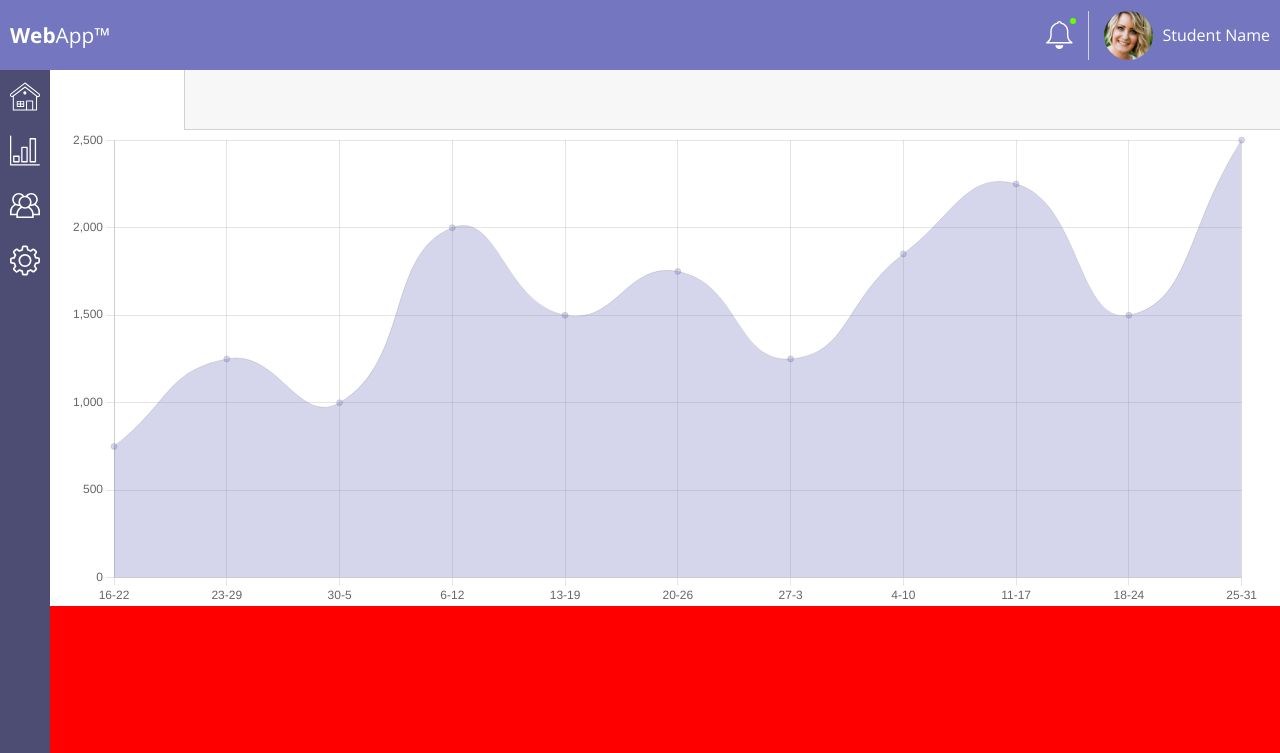
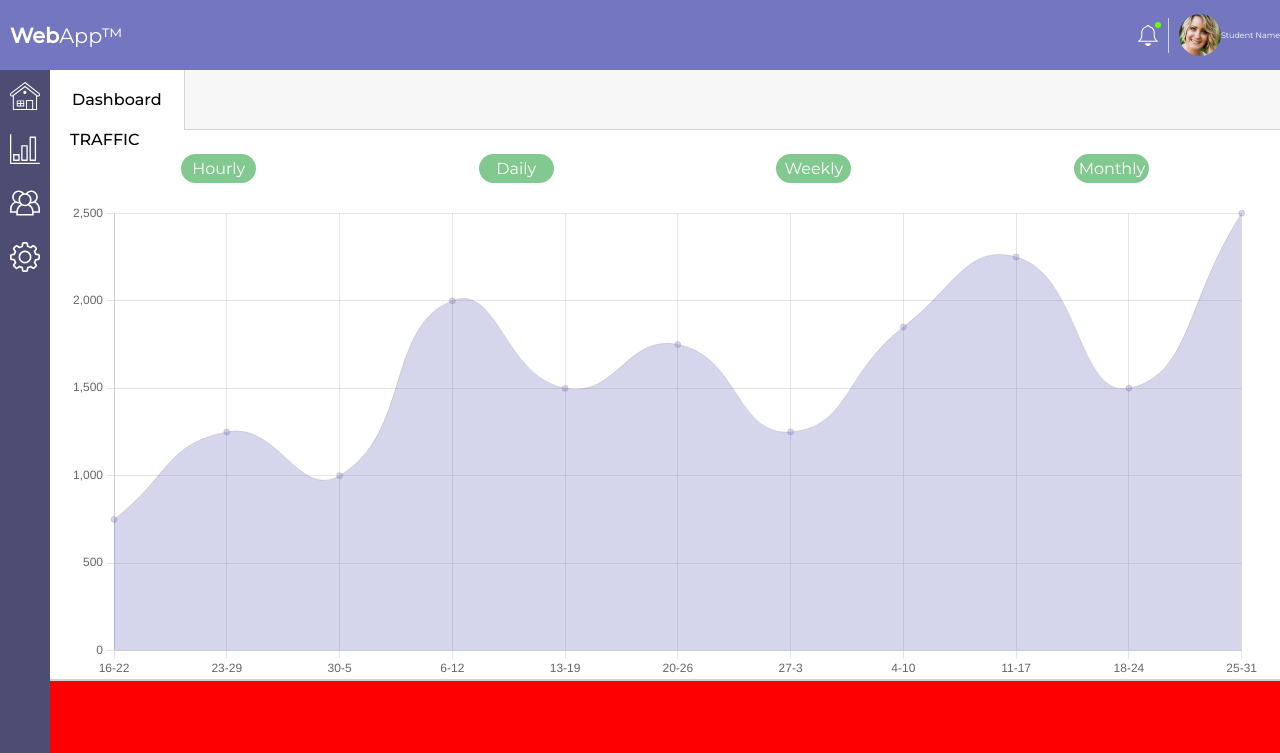
Before and after one commit to AlexEastwood/Web-Dev-Project-7, a plain HTML site: page index.html in a window 1280 px wide. Shown: the top 753 px of the page. Drawn offline with nearby package versions, Linux system fonts and the light colour scheme.

Commit message:
Reworking header for 320px

```diff
--- a/index.html
+++ b/index.html
@@ -7,8 +7,8 @@
     <title>Document</title>
     <link rel="stylesheet" href="css/output.css">
     <link rel="preconnect" href="https://fonts.googleapis.com">
-    <link rel="preconnect" href="https://fonts.gstatic.com" crossorigin>
-    <link href="https://fonts.googleapis.com/css2?family=Open+Sans:wght@300;400;700&display=swap" rel="stylesheet">
+<link rel="preconnect" href="https://fonts.gstatic.com" crossorigin>
+<link href="https://fonts.googleapis.com/css2?family=Montserrat:wght@200;300;400;500&display=swap" rel="stylesheet">
 </head>
 <body>
     <header>
@@ -48,11 +48,20 @@
     </nav>
     <main>
         <div class="tabs">
-            <div class="tab"></div>
+            <div class="tab">Dashboard</div>
             <div class="tabs-remainder"></div>
         </div>
         <section class="charts">
-            <div class="line-container"><canvas id="trafficChart"></canvas></div>
+            <div class="line-container">
+                <div class="traffic-title">TRAFFIC</div>
+                <div class="timeframes">
+                    <div class="timeframe">Hourly</div>
+                    <div class="timeframe">Daily</div>
+                    <div class="timeframe">Weekly</div>
+                    <div class="timeframe">Monthly</div>
+                </div>
+                <canvas id="trafficChart"></canvas>
+            </div>
             <div class="bar-container"></div>
             <div class="donut-container"></div>
         </section>
--- a/js/charts.js
+++ b/js/charts.js
@@ -4,7 +4,7 @@ let trafficData = {
     labels: ["16-22", "23-29", "30-5", "6-12", "13-19", "20-26", "27-3", "4-10", "11-17", "18-24", "25-31"],
     datasets: [{
         data: [750, 1250, 1000, 2000, 1500, 1750, 1250, 1850, 2250, 1500, 2500],
-        backgroundColor: 'rgba(116, 119, 191, .3)',
+        backgroundColor: 'rgb(116,119,191,.3)',
         borderWidth: 1,
         tension: 0.5,
         fill: true,
--- a/scss/base/typography.scss
+++ b/scss/base/typography.scss
@@ -1,3 +1,3 @@
 * {
-    font-family: 'Open Sans', sans-serif;
+    font-family: 'Montserrat', sans-serif;
 }
--- a/scss/layout/charts.scss
+++ b/scss/layout/charts.scss
@@ -1,18 +1,41 @@
-.charts div {
+.charts {
     height: auto;
-    padding: 0px 20px;
+
+    [class*="-container"] {
+        padding: 0px 20px;
+        border-bottom: 1px solid lightgray;
+    }
+
+    [class*="-title"] {
+        font-weight: 500;
+    }
 }
 
 .line-container {
     width: 100%;
 }
 .bar-container {
-    background-color: green;
     width: 100%;
 }
 .donut-container {
     background-color: blue;
     width: 100%;
+}
+
+.timeframes {
+    margin: 5px 0px 20px 0px;
+    display: flex;
+    width: 100%;
+    justify-content: space-around;
+}
+
+.timeframe {
+    width: 75px;
+    color: white;
+    background-color: #81c98f;
+    border-radius: 15px;
+    padding: 5px;
+    text-align: center;
 }
 
 @media screen and (min-width: 768px) {
--- a/scss/layout/page.scss
+++ b/scss/layout/page.scss
@@ -22,15 +22,19 @@ header {
 
     span {
         color: white;
-        margin: 0px 10px;
     }
 
     span:first-of-type {
         font-size: 1.3em;
+        margin: 0px 10px;
+    }
+
+    span:last-of-type {
+        font-size: 0.5em;
     }
 
     .bell-container {
-        height: 40%;
+        height: 30%;
         width: auto;
         margin-left: auto;
         position: relative;
@@ -50,14 +54,14 @@ header {
     }
 
     .vertical-line {
-        height: 70%;
+        height: 50%;
         width: 1px;
         background-color: lightgray;
-        margin: 0px 15px;
+        margin: 0px 10px;
     }
 
     img {
-        height: 70%;
+        height: 60%;
         border-radius: 50%;
     }
 }
@@ -106,6 +110,7 @@ section {
     text-align: center;
     vertical-align: middle;
     line-height: 60px;
+    font-weight: 500;
 }
 .tabs-remainder {
     width: 100%;
```
Also changed, not shown: css/output.css, 1 other file.
